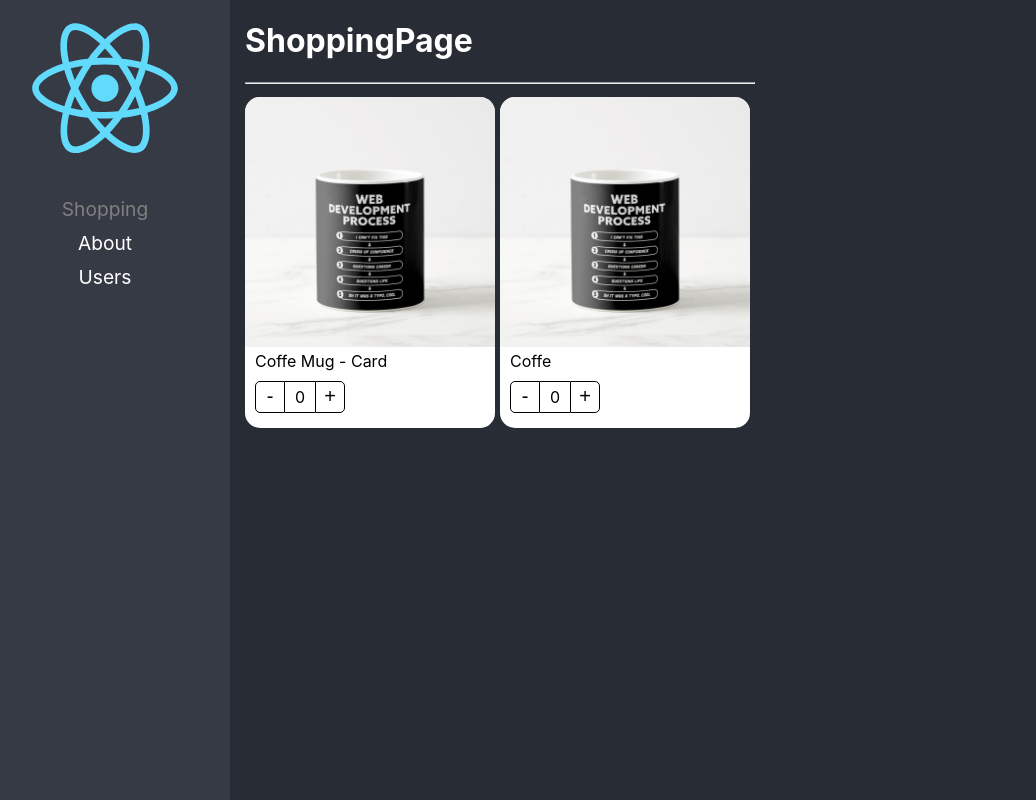
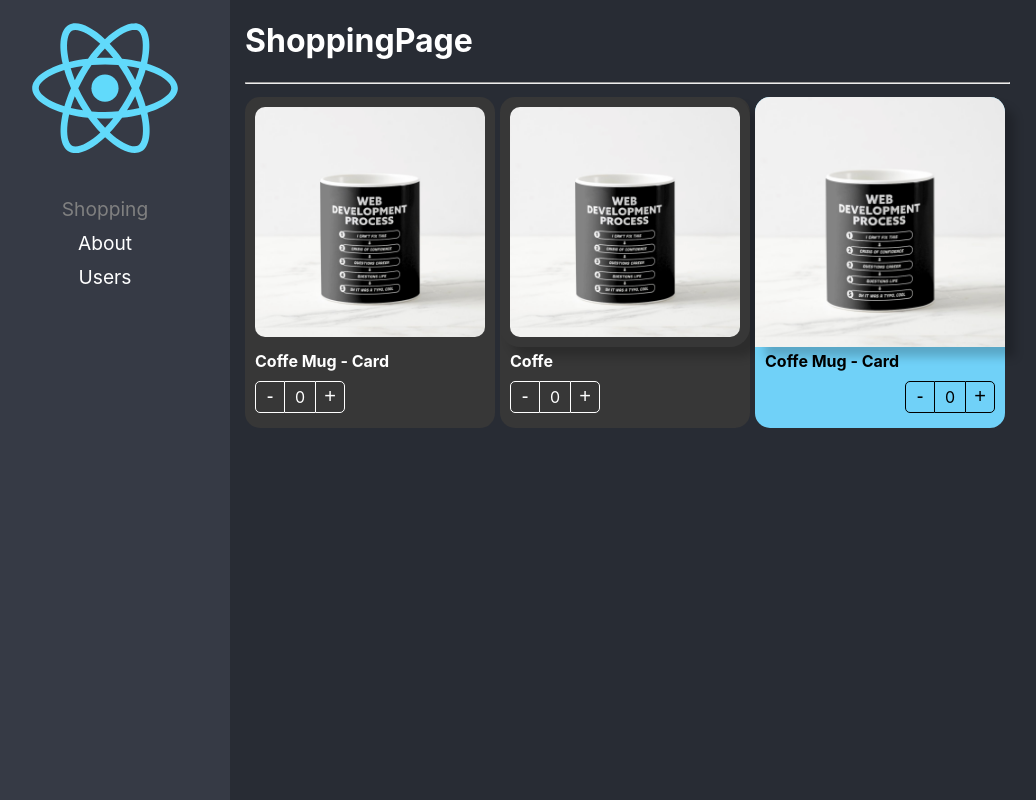
Before and after one commit to kerkox/react-adv-2, a React (Create React App) app: page / in a window 1280 px wide. Shown: the whole page, without its empty margins (20-1056 px from the left). Built offline with nearby package versions, Linux system fonts and the light colour scheme.

Commit message:
Component Extend Styles - listo

```diff
--- a/src/02-component-patterns/components/ProductButtons.tsx
+++ b/src/02-component-patterns/components/ProductButtons.tsx
@@ -2,11 +2,16 @@
 import { ProductContext } from "./ProductCard";
 import styles from "../styles/styles.module.css";
 
-export const ProductButtons = () => {
+export interface ProductButtonsProps {
+  className?: string;
+  style?: React.CSSProperties;
+}
+
+export const ProductButtons = ({className="", style}:ProductButtonsProps) => {
   const { increaseBy, counter } = useContext(ProductContext);
 
   return (
-    <div className={styles.buttonsContainer}>
+    <div className={`${styles.buttonsContainer} ${className}`} style={style}>
       <button className={styles.buttonMinus} onClick={() => increaseBy(-1)}>
         -
       </button>
--- a/src/02-component-patterns/components/ProductCard.tsx
+++ b/src/02-component-patterns/components/ProductCard.tsx
@@ -3,16 +3,25 @@
 // import { useState } from "react";
 import { useProduct } from "../hooks/useProduct";
 import { createContext } from "react";
-import { ProductCardProps, ProductContextProps,  } from "../interfaces/interfaces";
+import { Product, ProductContextProps } from "../interfaces/interfaces";
 import { ProductButtons, ProductImage, ProductTitle } from ".";
-
-
 
 export const ProductContext = createContext({} as ProductContextProps);
 const { Provider } = ProductContext;
 
+export interface ProductCardProps {
+  product: Product;
+  children?: React.ReactElement | React.ReactElement[];
+  className?: string;
+  style?: React.CSSProperties;
+}
 
-export const ProductCard = ({ children, product }: ProductCardProps) => {
+export const ProductCard = ({
+  children,
+  product,
+  className,
+  style,
+}: ProductCardProps) => {
   const { counter, increaseBy } = useProduct(0);
 
   return (
@@ -23,7 +32,7 @@
         product,
       }}
     >
-      <div className={styles.productCard}>
+      <div className={`${styles.productCard} ${className}`} style={style}>
         {children}
       </div>
     </Provider>
--- a/src/02-component-patterns/components/ProductImage.tsx
+++ b/src/02-component-patterns/components/ProductImage.tsx
@@ -3,7 +3,13 @@
 import noImage from "../assets/no-image.jpg";
 import styles from "../styles/styles.module.css";
 
-export const ProductImage = ({ img = "" }) => {
+export interface ProductImageProps {
+  img?: string;
+  className?: string;
+  style?: React.CSSProperties;
+}
+
+export const ProductImage = ({ img, className, style }: ProductImageProps) => {
   const { product } = useContext(ProductContext);
   let imgToShow: string;
   if (img) {
@@ -13,5 +19,12 @@
   } else {
     imgToShow = noImage;
   }
-  return <img className={styles.productImg} src={imgToShow} alt="Coffe Mug" />;
+  return (
+    <img
+      className={`${styles.productImg} ${className}`}
+      style={style}
+      src={imgToShow}
+      alt="Coffe Mug"
+    />
+  );
 };
--- a/src/02-component-patterns/components/ProductTitle.tsx
+++ b/src/02-component-patterns/components/ProductTitle.tsx
@@ -2,11 +2,17 @@
 import { ProductContext } from "./ProductCard";
 import styles from "../styles/styles.module.css";
 
-export const ProductTitle = ({ title }: { title?: string }) => {
+export interface ProductTitleProps {
+  title?: string;
+  className?: string;
+  style?: React.CSSProperties;
+}
+
+export const ProductTitle = ({ title, className, style }: ProductTitleProps) => {
   const { product } = useContext(ProductContext);
 
   return (
-    <span className={styles.productDescription}>
+    <span className={`${styles.productDescription} ${className}`} style={style}>
       {title ? title : product.title}
     </span>
   );
--- a/src/02-component-patterns/pages/ShoppingPage.tsx
+++ b/src/02-component-patterns/pages/ShoppingPage.tsx
@@ -1,5 +1,10 @@
-import React from "react";
-import { ProductButtons, ProductCard, ProductImage, ProductTitle } from "../components";
+import {
+  ProductButtons,
+  ProductCard,
+  ProductImage,
+  ProductTitle,
+} from "../components";
+import "../styles/custom-styles.css";
 
 const product = {
   id: "1",
@@ -19,16 +24,45 @@
           flexWrap: "wrap",
         }}
       >
-        <ProductCard product={product}>
-          <ProductCard.Image />
-          <ProductCard.Title />
-          <ProductCard.Buttons />
+        <ProductCard product={product} className="bg-dark text-white">
+          <ProductCard.Image className="custom-image" />
+          <ProductCard.Title className="text-bold" />
+          <ProductCard.Buttons className="custom-buttons" />
         </ProductCard>
 
-        <ProductCard product={product}>
-          <ProductImage />
-          <ProductTitle title={"Coffe"} />
-          <ProductButtons />
+        <ProductCard product={product} className="bg-dark text-white">
+          <ProductImage
+            className="custom-image"
+            style={{
+              boxShadow: "10px 10px 10px rgba(0,0,0,0.2)",
+            }}
+          />
+          <ProductTitle title={"Coffe"} className="text-bold" />
+          <ProductButtons className="custom-buttons" />
+        </ProductCard>
+
+        <ProductCard
+          product={product}
+          style={{
+            backgroundColor: "#70D1F8",
+          }}
+        >
+          <ProductImage
+            style={{
+              boxShadow: "10px 10px 10px rgba(0,0,0,0.2)",
+            }}
+          />
+          <ProductTitle
+            style={{
+              fontWeight: "bold",
+            }}
+          />
+          <ProductButtons
+            style={{
+              display: "flex",
+              justifyContent: "end",
+            }}
+          />
         </ProductCard>
       </div>
     </div>
--- /dev/null
+++ b/src/02-component-patterns/styles/custom-styles.css
@@ -0,0 +1,22 @@
+.bg-dark {
+  background-color: rgb(55,55,55);
+}
+
+.text-white {
+  color: white;
+}
+
+.text-bold {
+  font-weight: bold;
+}
+
+.custom-image {
+  border-radius: 20px;
+  padding: 10px;
+  width: calc(100% - 20px);
+}
+
+.custom-buttons button, .custom-buttons div {
+  color: white;
+  border-color: white;
+}
```
Also changed, not shown: public/index.html (+8 -0 lines), src/02-component-patterns/interfaces/interfaces.ts (+9 -12 lines).
